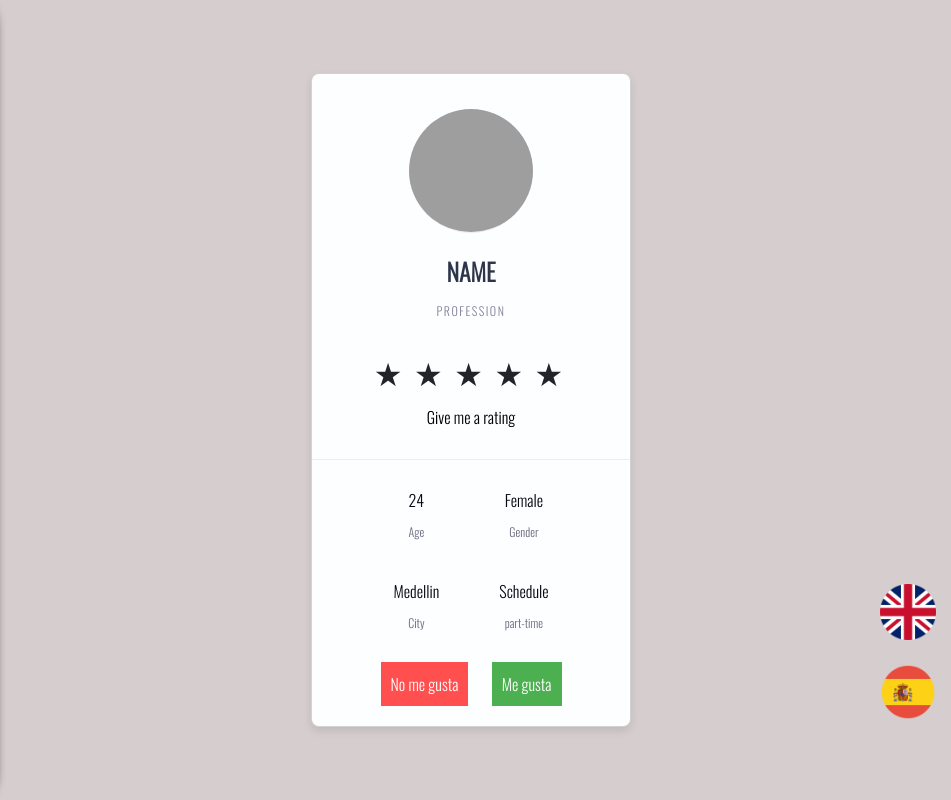
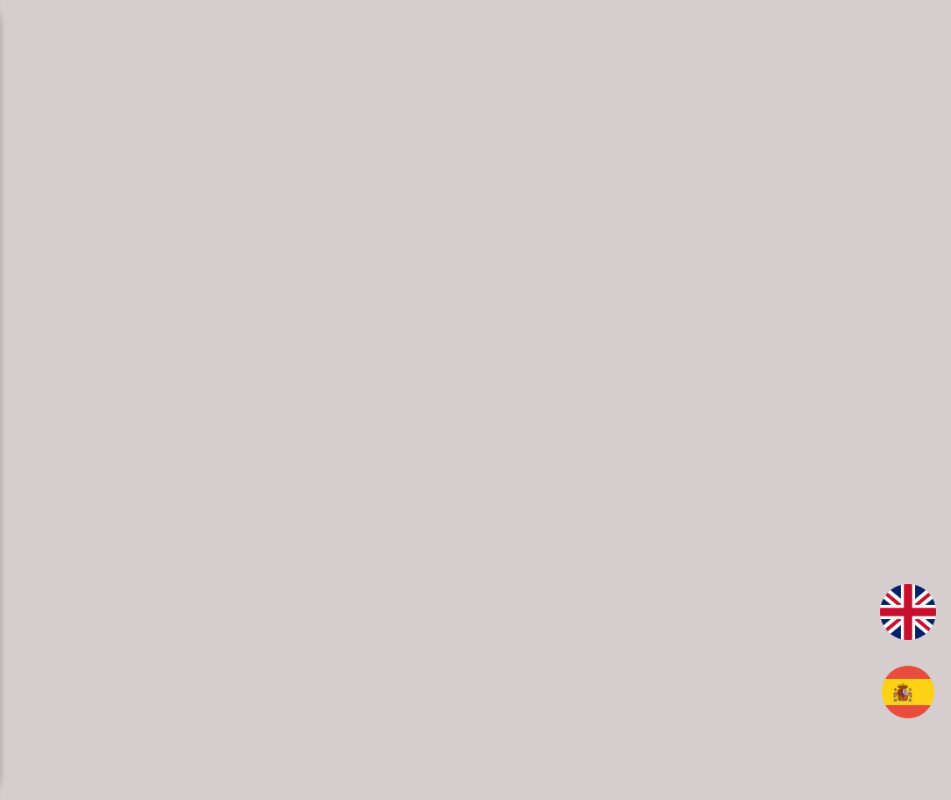
Before and after one commit to mtatiana115/CuidaMatch, a plain HTML site: page mainPage/main.html in a window 1280 px wide. Shown: the full height of the page, 329-1280 px from the left. Drawn offline with nearby package versions, Linux system fonts and the light colour scheme; some packages are replaced by stand-ins of ours; grey boxes are pictures that could not be loaded; a script that the page names is missing.

Commit message:
organizar main id

```diff
--- a/mainPage/main.html
+++ b/mainPage/main.html
@@ -79,60 +79,8 @@
 			</div>
 		</aside>
 
-		<main>
-			<div class="card">
-				<div class="wrapper">
-					<div class="profile">
-						<img
-							src="https://images.unsplash.com/photo-1484186139897-d5fc6b908812?ixlib=rb-0.3.5&s=9358d797b2e1370884aa51b0ab94f706&auto=format&fit=crop&w=200&q=80%20500w"
-							class="thumbnail"
-						/>
-						<h3 class="name">NAME</h3>
-						<p class="title">profession</p>
-						<div class="rating-container" id="rating-container">
-							<!-- Se crean 5 estrellas con un ícono de estrella Unicode (☆) -->
-							<div class="star" data-value="1">&#9733;</div>
-							<div class="star" data-value="2">&#9733;</div>
-							<div class="star" data-value="3">&#9733;</div>
-							<div class="star" data-value="4">&#9733;</div>
-							<div class="star" data-value="5">&#9733;</div>
-						</div>
+		<main id="main">
 
-						<button type="button" class="btn">Give me a rating</button>
-					</div>
-
-					<div class="social-icons">
-						<div class="info">
-							<div class="icon">
-								<h4>24</h4>
-								<p>Age</p>
-							</div>
-
-							<div class="icon">
-								<h4>Medellin</h4>
-								<p>City</p>
-							</div>
-						</div>
-						<div class="info">
-							<div class="icon">
-								<h4>Female</h4>
-								<p>Gender</p>
-							</div>
-
-							<div class="icon">
-								<h4>Schedule</h4>
-								<p>part-time</p>
-							</div>
-						</div>
-					</div>
-					<div class="buttons">
-						<button class="dislike" onclick="dislikeAction(this)">
-							No me gusta
-						</button>
-						<button class="like" onclick="likeAction(this)">Me gusta</button>
-					</div>
-				</div>
-			</div>
 		</main>
 		<div class="d-flex flex-direction-column fixed-top">
 
```
